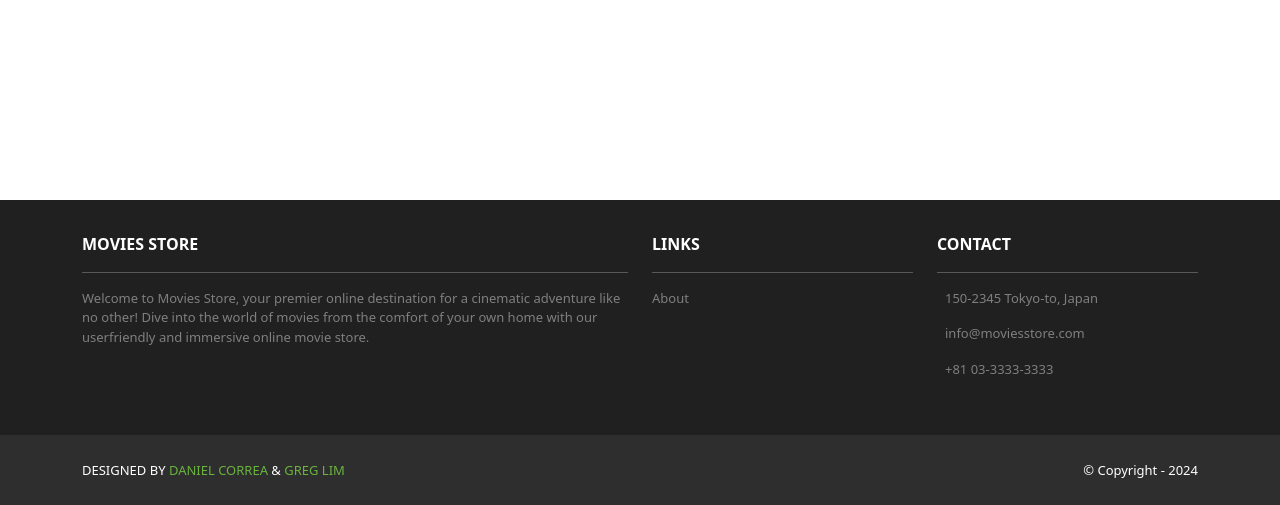
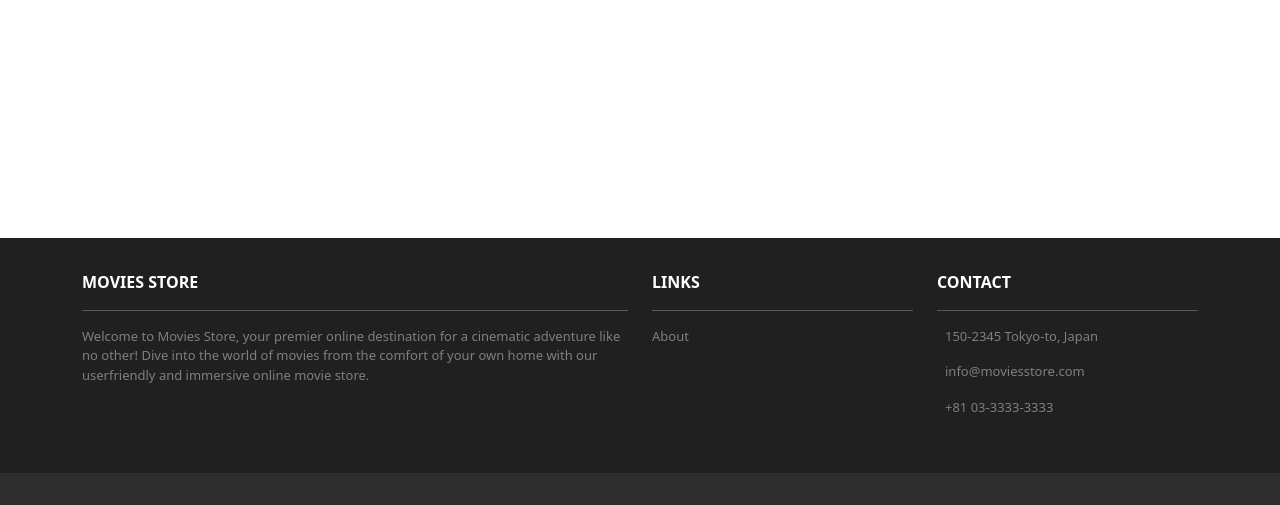
Before and after one commit to 181/moviesstore, a Django app: page /cart/ in a window 1280 px wide. Shown: the part 295-800 px from the top of the page. Run offline with Django 5.2, Linux system fonts and the light colour scheme; parts of the project's set-up code (start-up, migrations or seed data) failed here and were passed over; some web fonts are replaced.

Commit message:
tweaks on base.html

```diff
--- a/moviesstore/templates/base.html
+++ b/moviesstore/templates/base.html
@@ -94,13 +94,10 @@
         <section class="p-3 ms-footer-bottom bg-dark">
             <div class="container d-flex justify-content-between">
                 <div class="me-5 text-white">
-                    <span>DESIGNED BY
-                        <a href="https://www.x.com/danielgarax" target="_blank">DANIEL CORREA</a> &
-                        <a href="https://www.x.com/greglim81" target="_blank">GREG LIM</a>
-                    </span>
+
                 </div>
                 <div class="text-white">
-                    <span>© Copyright - 2024</span>
+
                 </div>
             </div>
         </section>
```
